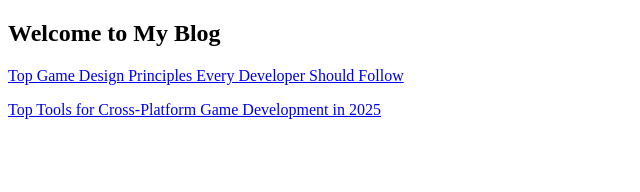
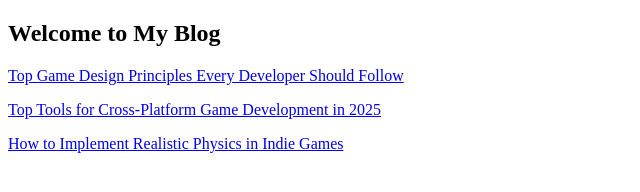
Before and after one commit to rahulanand43-png/blog, a plain HTML site: page index.html in a window 1280 px wide. Shown: the whole page, without its empty margins (0-640 px from the left). Drawn offline with Linux system fonts and the light colour scheme.

Commit message:
Update index.html

```diff
--- a/index.html
+++ b/index.html
@@ -8,6 +8,8 @@
   <h2>Welcome to My Blog</h2>
   <p><a href="top-game-design-principles-every-developer-should-follow.html">Top Game Design Principles Every Developer Should Follow</a></p>
   <p><a href="top-tools-for-cross-platform-game-development.html">Top Tools for Cross-Platform Game Development in 2025</a></p>
+<p><a href=" how-to-implement-realistic-physics-in-indie-games.html">How to Implement Realistic Physics in Indie Games</a></p>
+
 
 </body>
 </html>
```
